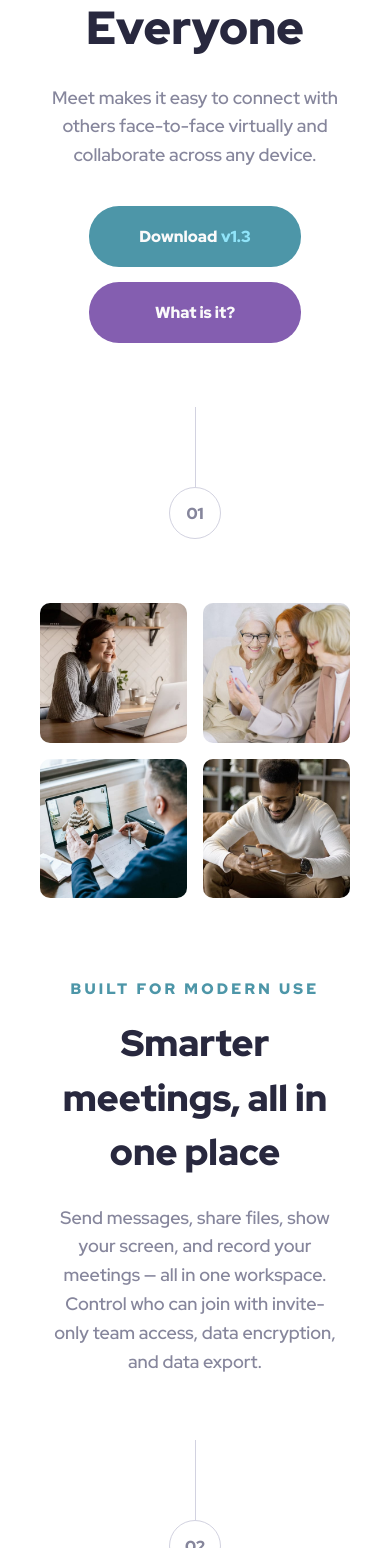
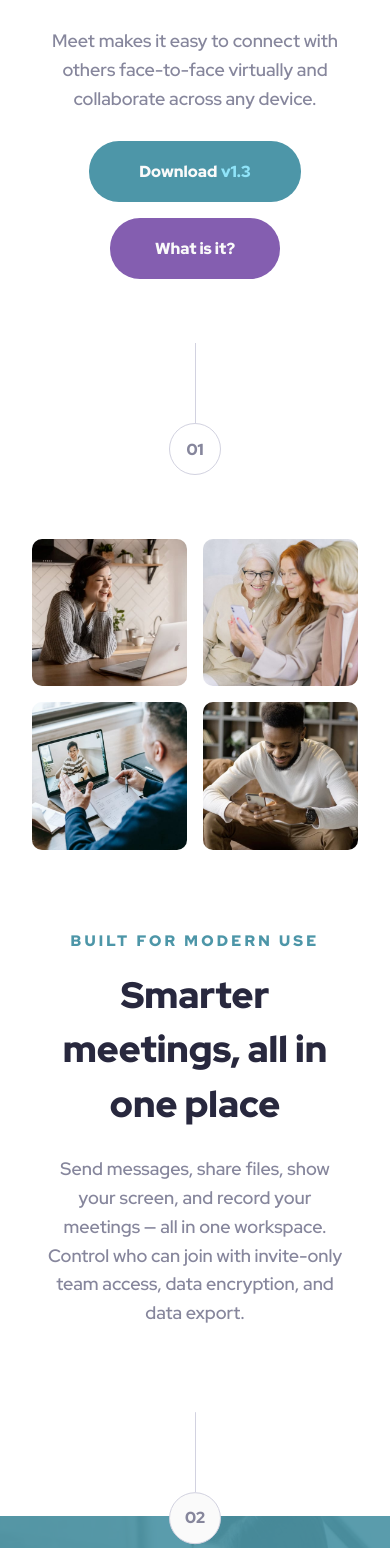
Before and after one commit to rainof/meet-landing-page-project, a React (Create React App) app: page / in a window 390 px wide. Shown: the part 452-2000 px from the top of the page. Built offline with nearby package versions, Linux system fonts and the light colour scheme.

Commit message:
style: complete adjustments for mobile-responsive design

```diff
--- a/src/App.js
+++ b/src/App.js
@@ -7,6 +7,9 @@ import woman_videocall from './assets/desktop/image-woman-in-videocall.jpg'
 import women_chatting from './assets/desktop/image-women-videochatting.jpg'
 import men_meeting from './assets/desktop/image-men-in-meeting.jpg'
 import man_texting from './assets/desktop/image-man-texting.jpg'
+import mobile_footer from './assets/mobile/image-footer.jpg'
+import tablet_footer from './assets/tablet/image-footer.jpg'
+import desktop_footer from './assets/desktop/image-footer.jpg'
 
 function App({data}) {
   const { quote, description, download_button, download_version, what_button, section_1, section_1_title, section_1_quote, section_1_description, section_2, section_2_title, section_2_description } = data;
@@ -25,19 +28,17 @@ function App({data}) {
       <img className="logo" src={logo_img} alt="logo" />
       <header>
         <div className="hero_container">
-          <img className="hero_left" src={hero_left} alt="hero_left" />
-          <img className="hero_right" src={hero_right} alt="hero_right" />
+          <img className="hero_left" src={hero_left} alt="hero left" />
+          <img className="hero_right" src={hero_right} alt="hero right" />
           <img className="hero_merge" src={hero_merge} alt="hero" />
         </div>
         <div className="app_header">
           <p className="app_quote">{quote}</p>
           <p className="app_desc">{description}</p>
-          <div className="buttons">
-            <button className="download_btn">
-              <span className="download_text">{download_button}</span> <span className="download_version">{download_version}</span>
-            </button>
-            <button className="what_btn">{what_button}</button>
-          </div>
+          <button className="download_btn">
+            <span className="download_text">{download_button}</span> <span className="download_version">{download_version}</span>
+          </button>
+          <button className="what_btn">{what_button}</button>
         </div>
       </header>
 
@@ -63,13 +64,27 @@ function App({data}) {
       </main>
 
       <footer>
-
-        <div className="section_1">
+        <div className="section_2">
           <div className="connected_line"></div>
           <div className="circle_number">{section_2}</div>
         </div>
-        {/* <p className="sect_2_title">{section_2_title}</p>
-        <p className="sect_2_desc">{section_2_description}</p> */}
+        <div className="footer_container">
+          <div className="footer_bg">
+            <div className="footer_overlay"></div>
+            <img className="mobile_footer" src={mobile_footer} alt="mobile foooter" />
+            <img className="tablet_footer" src={tablet_footer} alt="tablet footer" />
+            <img className="desktop_footer" src={desktop_footer} alt="desktop footer" />
+          </div>
+          <div className="footer_content">
+            <p className="sect_2_title">{section_2_title}</p>
+            <p className="sect_2_desc">{section_2_description}</p>
+            <div className="buttons">
+              <button className="download_btn">
+                <span className="download_text">{download_button}</span> <span className="download_version">{download_version}</span>
+              </button>
+            </div>
+          </div>
+        </div>
       </footer>
     </div>
   );
--- a/src/App.scss
+++ b/src/App.scss
@@ -31,6 +31,7 @@
 $cyan-600: hsl(192, 37, 48);
 $cyan-300: #71C0D4;
 $cyan-version: hsl(192, 90%, 77%);
+$footer-overlay: hsla(192, 37, 48, 0.9);
 $purple-600: hsl(268, 34, 53);
 $purple-300: hsl(268, 100, 86);
 $purple-version: hsl(268, 100%, 93%);
@@ -41,6 +42,8 @@ $white: hsl(0, 0, 98);
 
 $app-quote-style: text-style($slate-900, 64px, 900);
 $app-desc-style: text-style($slate-600, 18px, 500);
+$footer-quote-style: text-style($white, 64px, 900);
+$footer_desc-style: text-style($white, 18px, 500);
 $cyan-button-style: text-style($white, 16px, 900);
 $cyan-version-style: text-style($cyan-version, 16px, 900);
 $purple-button-style: text-style($white, 16px, 900);
@@ -51,9 +54,11 @@ $small-quote-style: text-style($cyan-600, 16px, 900);
 #root {
   display: flex;
   justify-content: center;
-  align-items: center;
-  height: auto;
+  align-items: flex-start;
+  height: 100vh;
   text-align: center;
+  overflow-x: hidden;
+  margin: 0;
 
   .app {
     width: auto;
@@ -61,7 +66,7 @@ $small-quote-style: text-style($cyan-600, 16px, 900);
     flex-direction: column;
     justify-content: center;
     align-items: center;
-    margin: 4rem 0;
+    margin-top: 4rem;
 
     .logo {
       margin-bottom: 4rem;
@@ -114,15 +119,9 @@ $small-quote-style: text-style($cyan-600, 16px, 900);
           line-height: 1.8rem;
         }
 
-        .buttons {
-          display: flex;
-          flex-direction: column;
-          justify-content: center;
-          gap: 15px;
-          margin-top: 1rem;
-
         .download_btn {
           padding: 20px 50px;
+          margin-top: 0.5rem;
           border-radius: 30px;
           background-color: $cyan-600;
           border-style: none;
@@ -143,7 +142,8 @@ $small-quote-style: text-style($cyan-600, 16px, 900);
         }
 
         .what_btn {
-            padding: 20px 10px;
+          padding: 20px 45px;
+          margin-top: 1rem;
           border-radius: 30px;
           background-color: $purple-600;
           border-style: none;
@@ -155,7 +155,6 @@ $small-quote-style: text-style($cyan-600, 16px, 900);
             background-color: $purple-300;
           }
 
-          }
         }
       }
     }
@@ -233,16 +232,21 @@ $small-quote-style: text-style($cyan-600, 16px, 900);
     }
 
     footer {
-      .section_1 {
+      position: relative;
+
+      .section_2 {
+        position: relative;
         display: flex;
         flex-direction: column;
         align-items: center;
+        z-index: 3;
+        transform: translate(0%, 15%);
 
         .connected_line {
           width: 1px;
           height: 5rem;
           background-color: $slate-300;
-          margin-top: 4rem;
+          margin-top: 3.5rem;
         }
 
         .circle_number {
@@ -251,11 +255,89 @@ $small-quote-style: text-style($cyan-600, 16px, 900);
           align-items: center;
           width: 50px;
           height: 50px;
+          background-color: $white;
           border-radius: 50%;
           border: $slate-300 1px solid;
           @include apply-style($section-style);
         }
       }
+
+      .footer_container {
+        position: relative;
+        width: 100vw;
+
+        .footer_bg {
+          position: relative;
+
+          .mobile_footer {
+            width: 100%;
+            height: auto;
+            display: block;
+          }
+
+          .tablet_footer, .desktop_footer {
+            display: none;
+          }
+
+          .footer_overlay {
+            position: absolute;
+            width: 100vw;
+            height: 100%;
+            background-color: $footer-overlay;
+            // z-index: 1;
+          }
+        }
+
+        .footer_content {
+          position: absolute;
+          padding-top: 2rem;
+          z-index: 2;
+          transform: translate(0%, -108vw);
+
+          .sect_2_title {
+            margin: 0;
+            @include apply-style($footer-quote-style);
+            font-size: 2.3rem;
+            padding: 0 2rem;
+            line-height: 3.4rem;
+          }
+
+          .sect_2_desc {
+            margin: 0;
+            @include apply-style($footer-desc-style);
+            font-size: 1.1rem;
+            padding: 0 2.5rem;
+            line-height: 1.8rem;
+            margin-top: 1.5rem;
+          }
+
+          .buttons {
+
+            margin-top: 2rem;
+
+            .download_btn {
+              padding: 20px 50px;
+              border-radius: 30px;
+              background-color: $purple-600;
+              border-style: none;
+              cursor: pointer;
+              transition: background-color 0.3s;
+
+              .download_text {
+                @include apply-style($purple-button-style);
+              }
+
+              .download_version {
+                @include apply-style($purple-version-style);
+              }
+
+              &:hover {
+                background-color: $purple-300;
               }
             }
           }
+        }
+      }
+    }
+  }
+}
```
Lines whose indentation alone changed are shown as unchanged.
